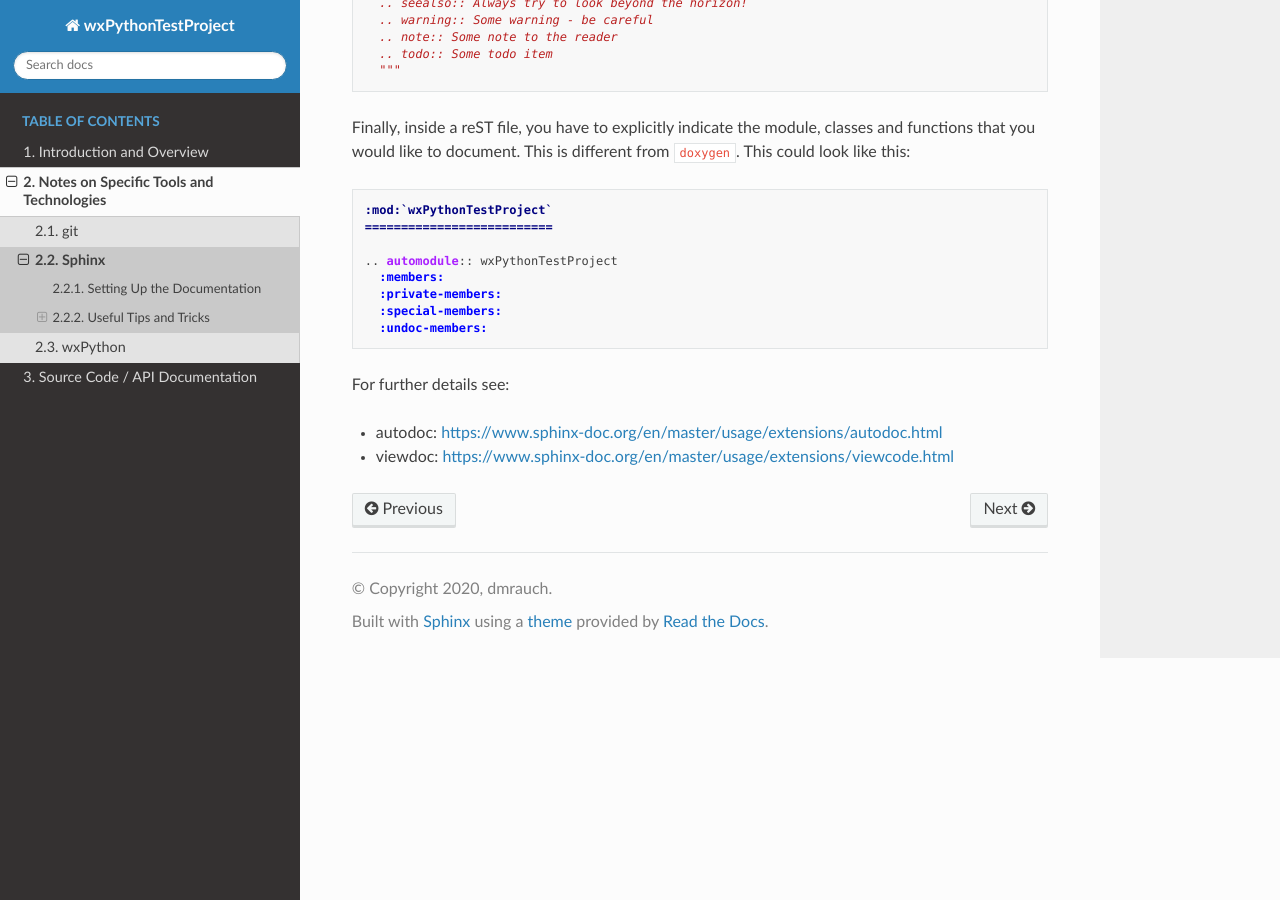
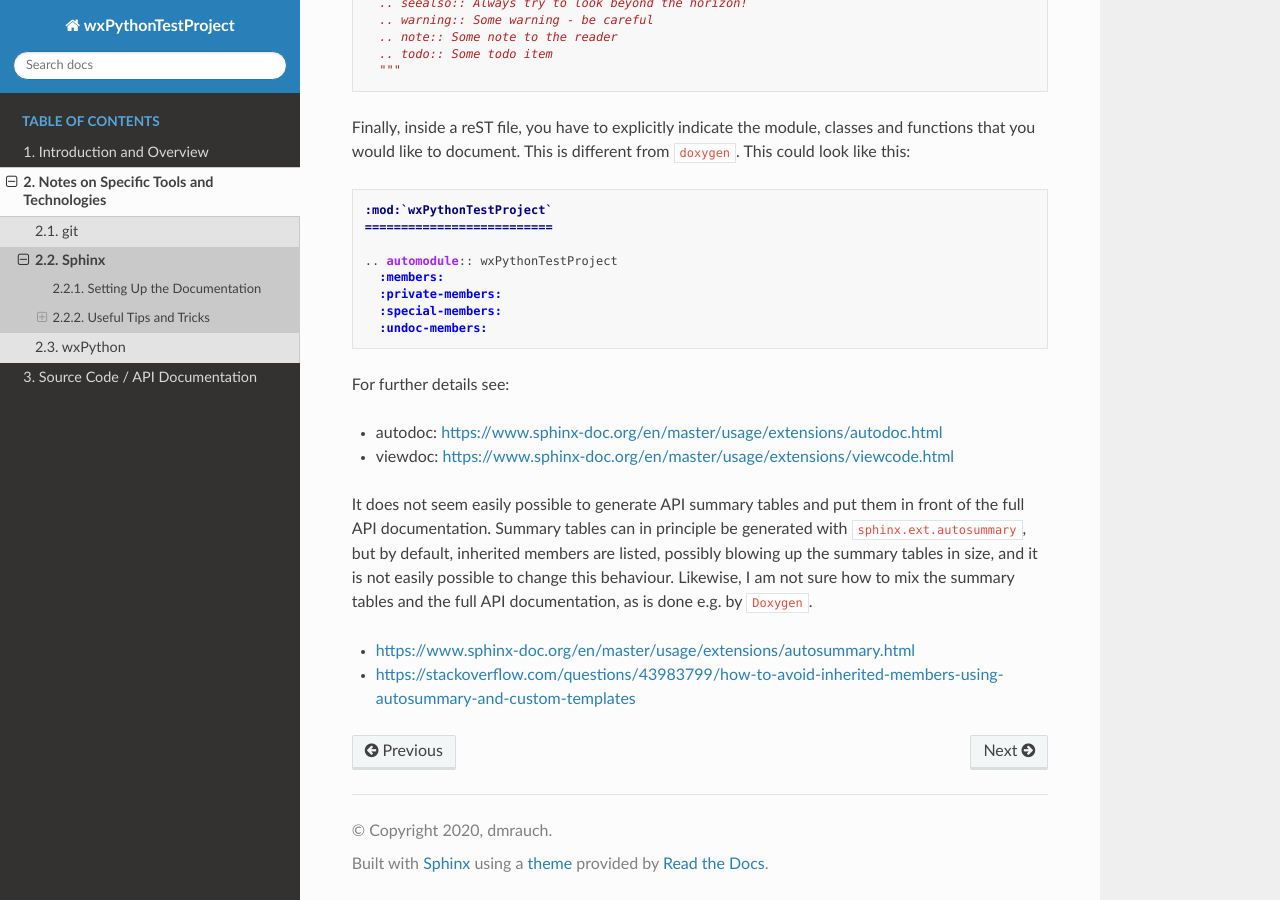
Before and after one commit to dmrauch/wxPythonTestProject, a Sphinx documentation site: the page built from doc/source/sphinx.rst, in a window 1280 px wide and 900 px high, scrolled down 2962 px. Built offline with Sphinx 7.4.7 and the Read the Docs theme 2.0.0, drawn with Linux system fonts in a browser that asks for light colours.

Commit message:
Give up on Doxygen-style automated API doc including summary tables

```diff
--- a/doc/source/conf.py
+++ b/doc/source/conf.py
@@ -62,3 +62,6 @@ html_static_path = ['_static']
 
 
 todo_include_todos = True
+
+# autodoc_member_order = 'bysource'
+autodoc_member_order = 'groupwise'
--- a/doc/source/sphinx.rst
+++ b/doc/source/sphinx.rst
@@ -155,3 +155,8 @@ For further details see:
 
 - autodoc: https://www.sphinx-doc.org/en/master/usage/extensions/autodoc.html
 - viewdoc: https://www.sphinx-doc.org/en/master/usage/extensions/viewcode.html
+
+It does not seem easily possible to generate API summary tables and put them in front of the full API documentation. Summary tables can in principle be generated with ``sphinx.ext.autosummary``, but by default, inherited members are listed, possibly blowing up the summary tables in size, and it is not easily possible to change this behaviour. Likewise, I am not sure how to mix the summary tables and the full API documentation, as is done e.g. by ``Doxygen``.
+
+- https://www.sphinx-doc.org/en/master/usage/extensions/autosummary.html
+- https://stackoverflow.com/questions/43983799/how-to-avoid-inherited-members-using-autosummary-and-custom-templates
```
